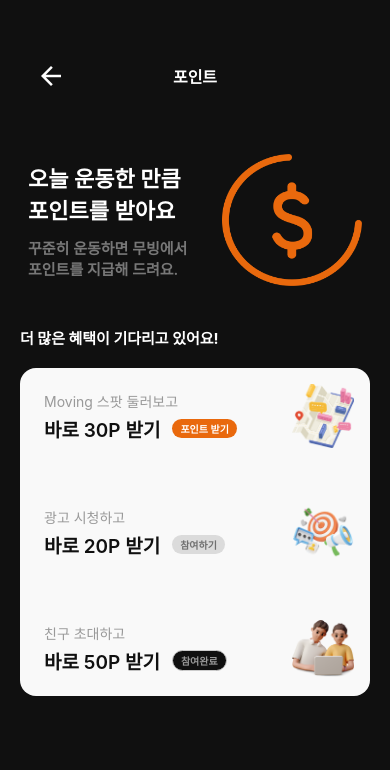
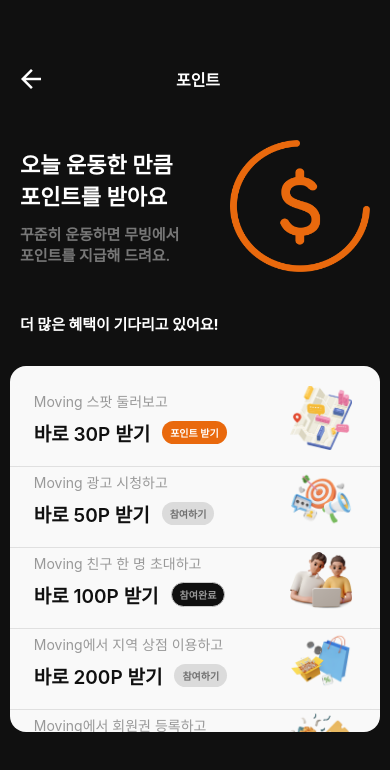
Before and after one commit to SKU-LikeLion13th/MovingCash_Front, a React Native app: screen /AvailablePoints in a window 390 px wide. Shown: the top 770 px of the page. Built offline with nearby package versions, Linux system fonts and the light colour scheme.

Commit message:
[add] UsePoint

```diff
--- a/App.tsx
+++ b/App.tsx
@@ -4,11 +4,20 @@ import { createNativeStackNavigator } from "@react-navigation/native-stack";
 import Main from "src/screens/Main/Main";
 import PointMain from "src/screens/Point/PointMain";
 import AvailablePoints from "src/screens/Point/AvailablePoints";
+import UsePoint from "src/screens/Point/UsePoint";
 
+// React Navigation에서는 Stack Navigator에 등록한 스크린 이름, 파라미터 타입을 먼저 정의하고,
+// useNavigation에 알려줘야해
+
+// 1. StackParamList 정의
+// PointMain, Main, AvailablePoints 스크린이 있음
+// undefined는 해당 스크린에 전달할 파라미터가 없다는 뜻
+// 예: 만약 AvailablePoints가 userId: string을 필요로 하면 AvailablePoints: { userId: string } 이렇게 정의
 export type RootStackParamList = {
   PointMain: undefined;
   Main: undefined;
   AvailablePoints: undefined;
+  UsePoint: undefined;
 };
 const Stack = createNativeStackNavigator<RootStackParamList>();
 
@@ -19,6 +28,7 @@ export default function App() {
         <Stack.Screen name="PointMain" component={PointMain} />
         <Stack.Screen name="Main" component={Main} />
         <Stack.Screen name="AvailablePoints" component={AvailablePoints} />
+        <Stack.Screen name="UsePoint" component={UsePoint} />
       </Stack.Navigator>
     </NavigationContainer>
   );
--- a/src/components/Header.tsx
+++ b/src/components/Header.tsx
@@ -12,19 +12,16 @@ export default function Header({ title, showBack = true }: HeaderProps) {
   const navigation = useNavigation();
 
   return (
-    <View className="flex flex-row items-center py-6 mt-10 relative">
+    <View className="flex-row items-center py-6 mt-10">
       {showBack && (
-        <TouchableOpacity
-          onPress={() => navigation.goBack()}
-          className="absolute left-4"
-        >
+        <TouchableOpacity onPress={() => navigation.goBack()} className="ml-4">
           <MaterialIcons name="arrow-back" size={30} color="white" />
         </TouchableOpacity>
       )}
 
-      <Text className="text-white text-[16px] font-bold text-center flex-1">
-        {title}
-      </Text>
+      <View className="flex-1 items-center right-5">
+        <Text className="text-white text-[16px] font-bold">{title}</Text>
+      </View>
     </View>
   );
 }
--- a/src/screens/Point/AvailablePoints.tsx
+++ b/src/screens/Point/AvailablePoints.tsx
@@ -1,5 +1,5 @@
 import React from "react";
-import { View, Text, Image, TouchableOpacity } from "react-native";
+import { View, Text, Image, TouchableOpacity, ScrollView } from "react-native";
 import Header from "src/components/Header";
 
 export default function AvailablePoints() {
@@ -12,20 +12,40 @@ export default function AvailablePoints() {
       image: require("../../../assets/images/AvailablePoints/explore_spot.png"),
     },
     {
-      title: "광고 시청하고",
-      point: "바로 20P 받기",
+      title: "Moving 광고 시청하고",
+      point: "바로 50P 받기",
       btnText: "참여하기",
       btnType: "participate",
       image: require("../../../assets/images/AvailablePoints/watch_ad.png"),
     },
     {
-      title: "친구 초대하고",
-      point: "바로 50P 받기",
+      title: "Moving 친구 한 명 초대하고",
+      point: "바로 100P 받기",
       btnText: "참여완료",
       btnType: "done",
       image: require("../../../assets/images/AvailablePoints/invite_friend.png"),
     },
-    // 나머지 미션도 이렇게 추가
+    {
+      title: "Moving에서 지역 상점 이용하고",
+      point: "바로 200P 받기",
+      btnText: "참여하기",
+      btnType: "participate",
+      image: require("../../../assets/images/AvailablePoints/local_store.png"),
+    },
+    {
+      title: "Moving에서 회원권 등록하고",
+      point: "바로 250P 받기",
+      btnText: "참여히기",
+      btnType: "participate",
+      image: require("../../../assets/images/AvailablePoints/membership.png"),
+    },
+    {
+      title: "Moving 챌린지 도전하고",
+      point: "바로 300P 받기",
+      btnText: "참여하기",
+      btnType: "participate",
+      image: require("../../../assets/images/AvailablePoints/challenge.png"),
+    },
   ];
 
   const getButtonStyle = (type: string) => {
@@ -46,11 +66,11 @@ export default function AvailablePoints() {
   };
 
   return (
-    <View className="h-full bg-[#101010] px-5">
+    <View className="h-full bg-[#101010]">
       <Header title="포인트" />
 
       {/* title */}
-      <View className="flex-row items-center justify-between px-2 mt-10">
+      <View className="flex-row items-center justify-between mt-5 px-5">
         <View>
           <Text className="text-white font-semibold text-[22px]">
             오늘 운동한 만큼{"\n"}포인트를 받아요
@@ -67,20 +87,19 @@ export default function AvailablePoints() {
       </View>
 
       {/* 더 많은 혜택 */}
-      <Text className="text-white text-[15px] font-bold mt-10 ">
+      <Text className="text-white text-[15px] font-bold mt-10 px-5">
         더 많은 혜택이 기다리고 있어요!
       </Text>
 
-      <View className="space-y-5 mt-5 bg-[#f9f9f9] rounded-2xl">
+      <View className="flex-1 items-center">
+        <ScrollView className="space-y-5 mt-8 flex-1 pt-5 mb-28 bg-[#f9f9f9] rounded-2xl w-[95%]">
           {missions.map((mission, index) => {
             const btnStyle = getButtonStyle(mission.btnType);
             return (
-            <View
-              key={index}
-              className=" pl-6 pr-4 py-4 rounded-xl flex-row items-center justify-between"
-            >
-              <View className="">
-                <Text className="text-[#999999] text-[14px] mb-1">
+              <View key={index} className="">
+                <View className="pl-6 pr-7 pb-4 rounded-xl flex-row items-center justify-between bg-[#f9f9f9]">
+                  <View>
+                    <Text className="text-[#999999] text-[14px] mb-2">
                       {mission.title}
                     </Text>
                     <View className="flex-row items-center">
@@ -88,7 +107,7 @@ export default function AvailablePoints() {
                         {mission.point}
                       </Text>
                       <TouchableOpacity
-                    className="rounded-full px-2 py-0.5 ml-3"
+                        className="rounded-full px-2 py-1 ml-3"
                         style={{
                           backgroundColor: btnStyle.backgroundColor,
                           borderWidth: btnStyle.borderWidth,
@@ -110,8 +129,15 @@ export default function AvailablePoints() {
                     resizeMode="contain"
                   />
                 </View>
+
+                {/* 마지막 미션이 아니면 구분선 */}
+                {index !== missions.length - 1 && (
+                  <View className="h-px bg-[#E0E0E0]" />
+                )}
+              </View>
             );
           })}
+        </ScrollView>
       </View>
     </View>
   );
--- a/src/screens/Point/PointMain.tsx
+++ b/src/screens/Point/PointMain.tsx
@@ -70,7 +70,10 @@ export default function PointMain() {
             </TouchableOpacity>
           </View>
           {/* 누적포인트 사용하기 */}
-          <TouchableOpacity className="bg-[#E9690D] w-[90%] mt-8 py-5 rounded-xl">
+          <TouchableOpacity
+            className="bg-[#E9690D] w-[90%] mt-8 py-5 rounded-xl"
+            onPress={() => navigation.navigate("UsePoint")}
+          >
             <Text className="text-center text-white text-[17px]">
               누적 포인트 <Text className="font-bold">사용하기</Text>
             </Text>
--- /dev/null
+++ b/src/screens/Point/UsePoint.tsx
@@ -0,0 +1,68 @@
+import React, { useState } from "react";
+import { View, Text, TouchableOpacity, Image } from "react-native";
+
+export default function UsePoint() {
+  const [selectedTab, setSelectedTab] = useState<"바코드" | "QR스캔">("바코드");
+
+  return (
+    <View className="bg-[#101010] h-full p-5 pt-20">
+      {/* 토글 메뉴 */}
+      <View className="flex-row bg-[#000000] rounded-full justify-between p-1 mb-10">
+        {["바코드", "QR스캔"].map((tab) => (
+          <TouchableOpacity
+            key={tab}
+            className={`flex-1 py-3 rounded-full items-center ${
+              selectedTab === tab ? "bg-[#282828]" : "bg-transparent"
+            }`}
+            onPress={() => setSelectedTab(tab as "바코드" | "QR스캔")}
+          >
+            <Text
+              className={`text-white font-semibold ${
+                selectedTab === tab ? "text-white" : "text-[#999999]"
+              }`}
+            >
+              {tab}
+            </Text>
+          </TouchableOpacity>
+        ))}
+      </View>
+
+      <View className="bg-white border-[2px] border-[#E9690D] rounded-2xl py-8 items-center">
+        {selectedTab === "바코드" ? (
+          <Image
+            source={require("assets/images/Barcode.png")}
+            className="w-[253px] h-[88px]"
+          />
+        ) : (
+          <Image
+            source={require("assets/images/QRcode.png")}
+            className="w-[163px] h-[163px]"
+          />
+        )}
+
+        <Text className="my-4 text-[#E9690D] font-semibold">00:12:00</Text>
+
+        <View className="flex-row bg-[#F3F3F3] rounded-xl mx-4">
+          {/* 충전하기 */}
+          <TouchableOpacity className="flex-1 items-center justify-center py-4">
+            <Text className="text-black font-semibold">충전하기</Text>
+          </TouchableOpacity>
+
+          {/* 구분선 */}
+          <View className="w-px my-2 bg-[#DDDDDD]" />
+
+          {/* 잔여포인트 확인하기 */}
+          <TouchableOpacity className="flex-1 items-center justify-center py-4">
+            <Text className="text-black font-semibold">
+              잔여포인트 확인하기
+            </Text>
+          </TouchableOpacity>
+        </View>
+      </View>
+
+      <Text className="text-white text-[15px] font-bold mb-4 mt-10">
+        최근 사용내역
+      </Text>
+    </View>
+  );
+}
```
Also changed, not shown: assets/images/Barcode.png (added), assets/images/QRcode.png (added). Lines whose indentation alone changed are shown as unchanged.
